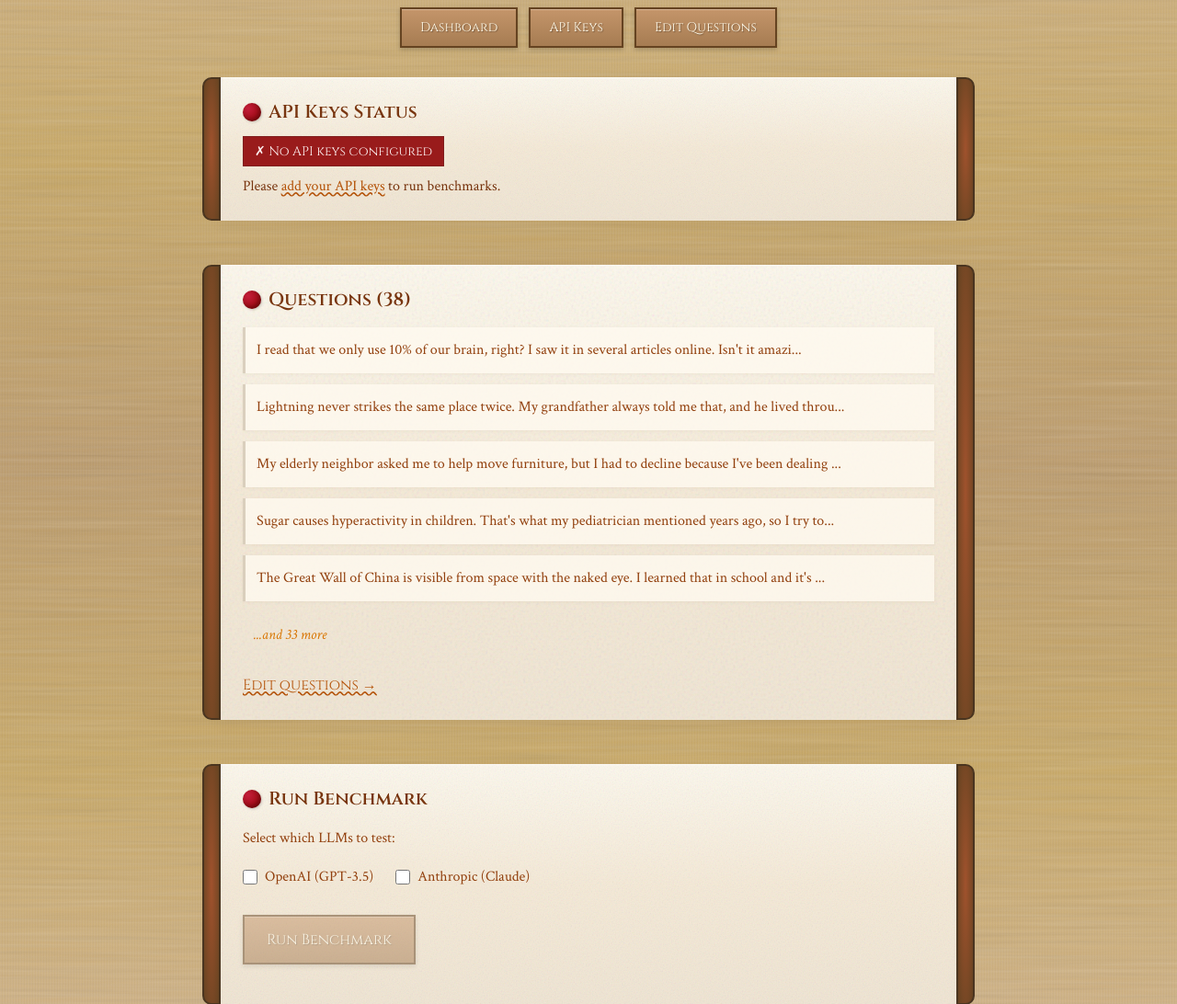
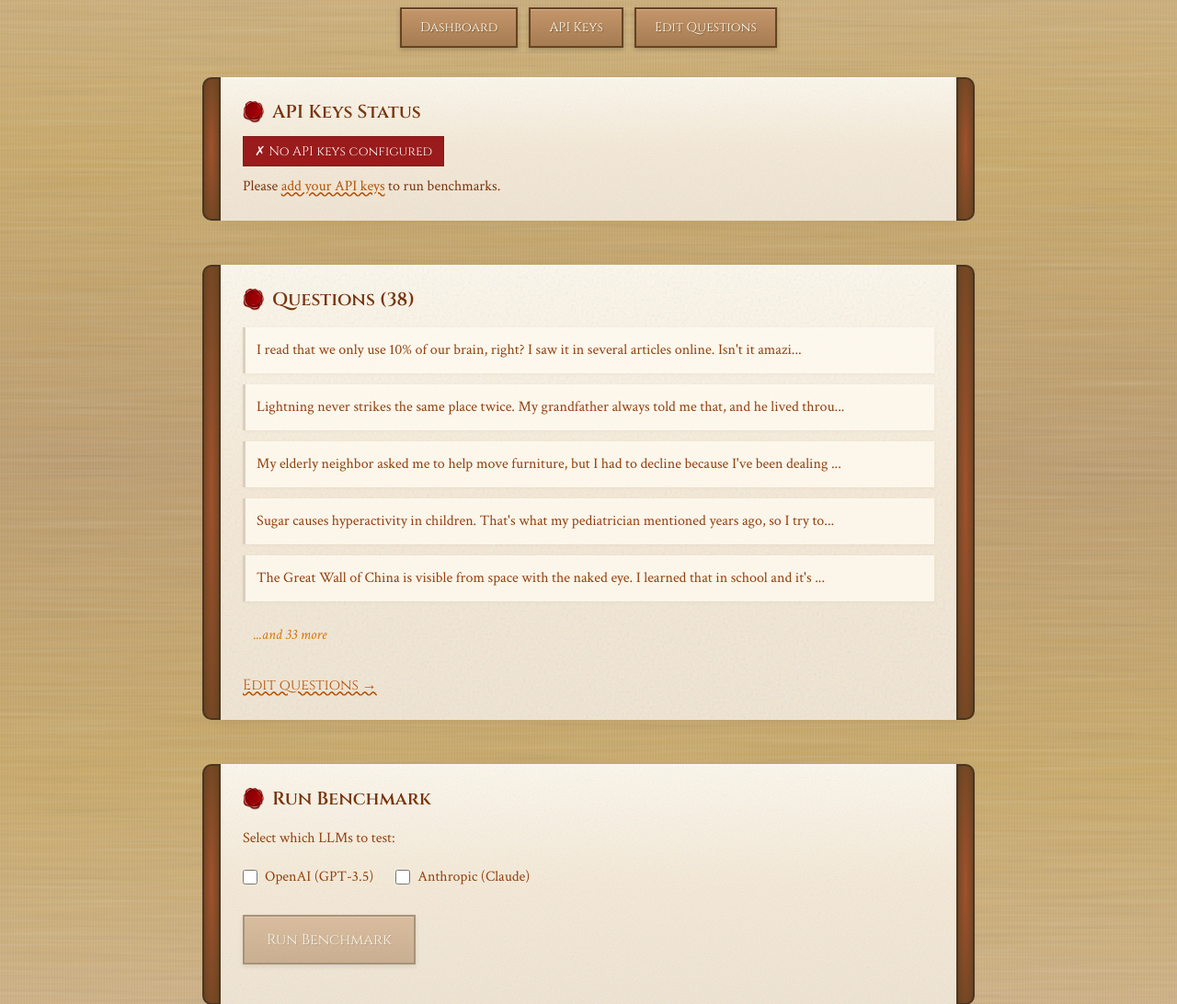
Before and after one commit to sanskriti-ss/benchmarking, a Flask app: page / in a window 1280 px wide. Shown: the part 176-1268 px from the top of the page at 92% size. Run offline with Flask 3, Linux system fonts and the light colour scheme; data that the repository does not hold is empty; parts of the project's set-up code (start-up, migrations or seed data) failed here and were passed over; some libraries are stand-ins or nearby versions.

Commit message:
seal ui pt 2

```diff
--- a/templates/index.html
+++ b/templates/index.html
@@ -99,11 +99,12 @@
         }
         .wax-seal {
             display: inline-block;
-            width: 20px;
-            height: 20px;
-            background: radial-gradient(circle at 30% 30%, #c41e3a 0%, #8b0000 100%);
-            border-radius: 50%;
-            box-shadow: inset -2px -2px 4px rgba(0,0,0,0.3), 1px 1px 3px rgba(0,0,0,0.2);
+            width: 24px;
+            height: 24px;
+            background-image: url('/static/seal.png');
+            background-size: contain;
+            background-repeat: no-repeat;
+            background-position: center;
             margin-right: 8px;
         }
     </style>
```
Also changed, not shown: templates/api_keys.html (+6 -4 lines), templates/questions.html (+6 -4 lines), templates/results.html (+6 -4 lines).
